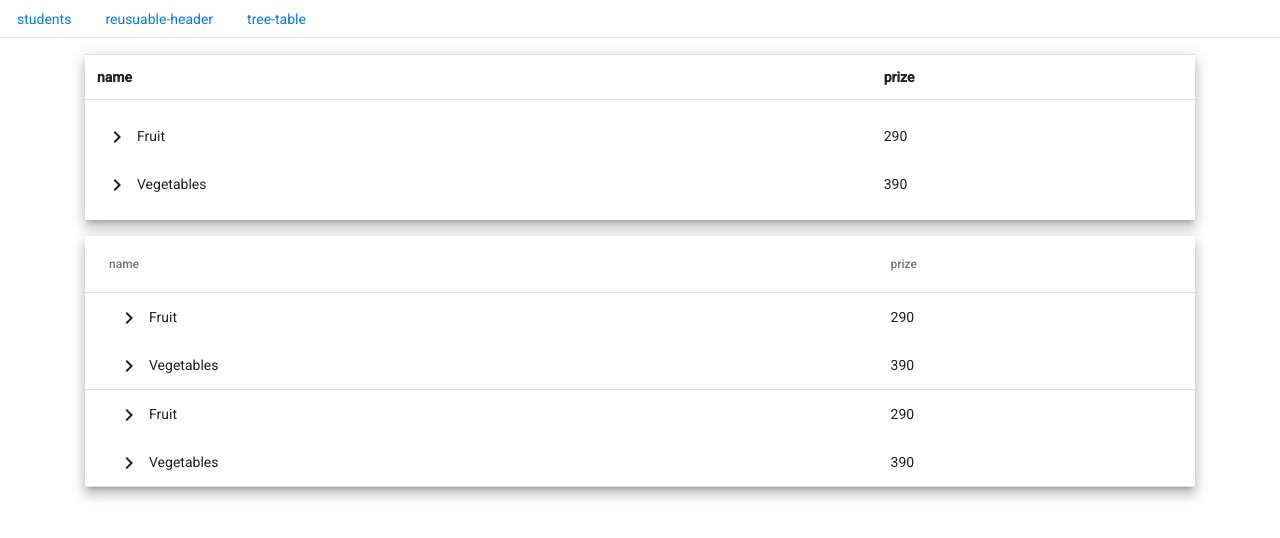
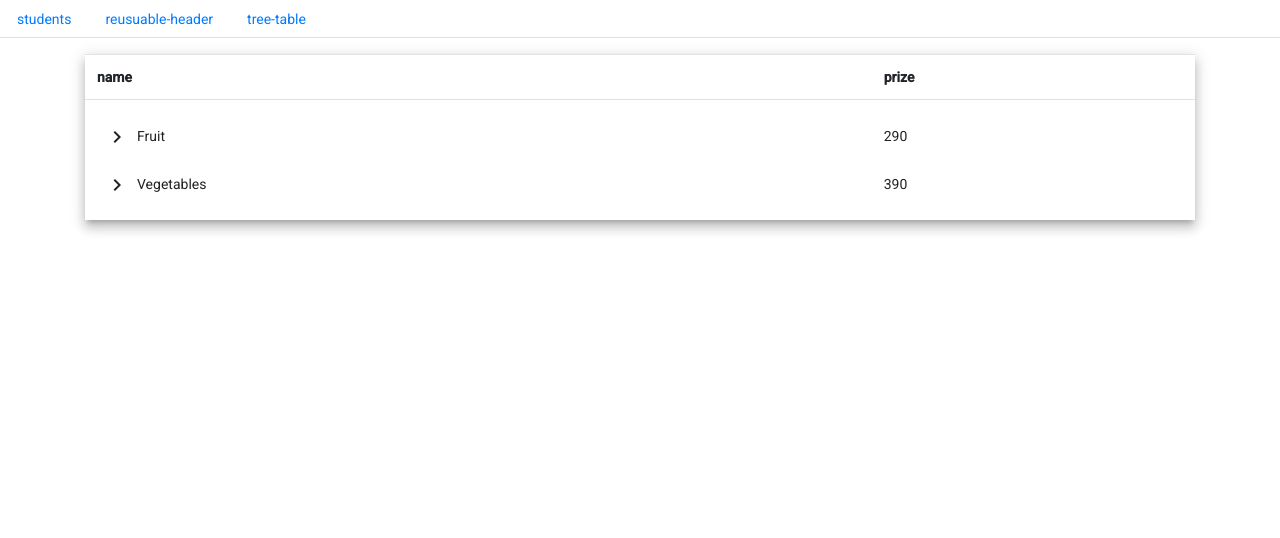
Before and after one commit to prajaktaAngre/studentForm, an Angular app: page /tree in a window 1280 px wide. Shown: the top 538 px of the page. Built offline with nearby package versions, Linux system fonts and the light colour scheme.

Commit message:
treeTable

```diff
--- a/src/app/tree-table/tree-table.component.html
+++ b/src/app/tree-table/tree-table.component.html
@@ -79,7 +79,7 @@
   </mat-tree>
 </table> -->
 
-<div class="container mt-3">
+<!-- <div class="container mt-3">
   <table mat-table [dataSource]="dataSource" class="mat-elevation-z8">
     <ng-container matColumnDef="name">
       <th mat-header-cell *matHeaderCellDef> {{treeHeaders[0].headerKey}} </th>
@@ -119,4 +119,4 @@
     <tr mat-header-row *matHeaderRowDef="displayedColumns"></tr>
     <tr mat-row *matRowDef="let row; columns: displayedColumns;"></tr>
   </table>
-</div>
+</div> -->
```
